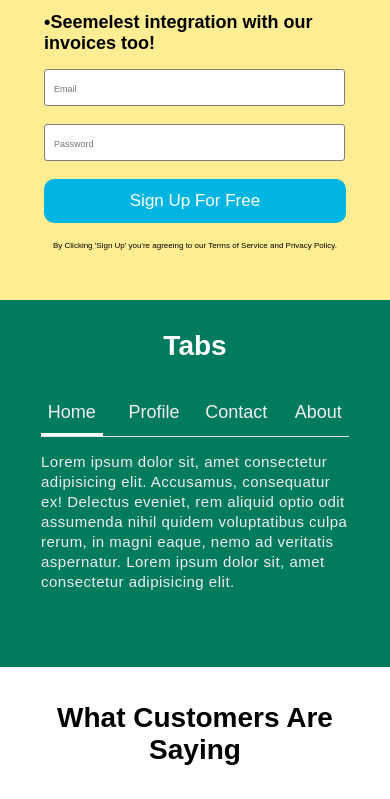
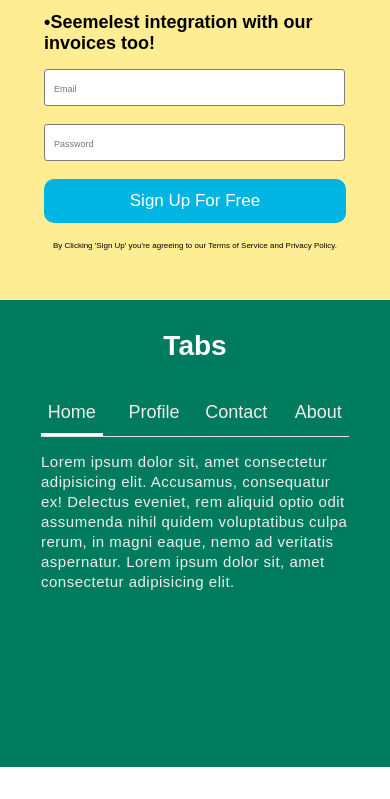
Before and after one commit to lihereshma/time-tracker-template, a plain HTML site: page index.html in a window 390 px wide. Shown: the part 277-1076 px from the top of the page. Drawn offline with Linux system fonts and the light colour scheme.

Commit message:
styling changed

```diff
--- a/assets/css/style.css
+++ b/assets/css/style.css
@@ -384,7 +384,7 @@ h4 {
 
   .banner-image { display: none; }
 
-  .tab-content { min-height: 200px; }
+  .tab-content { min-height: 300px; }
 
   .tab-list li a { font-size: 18px; }
 }
```
